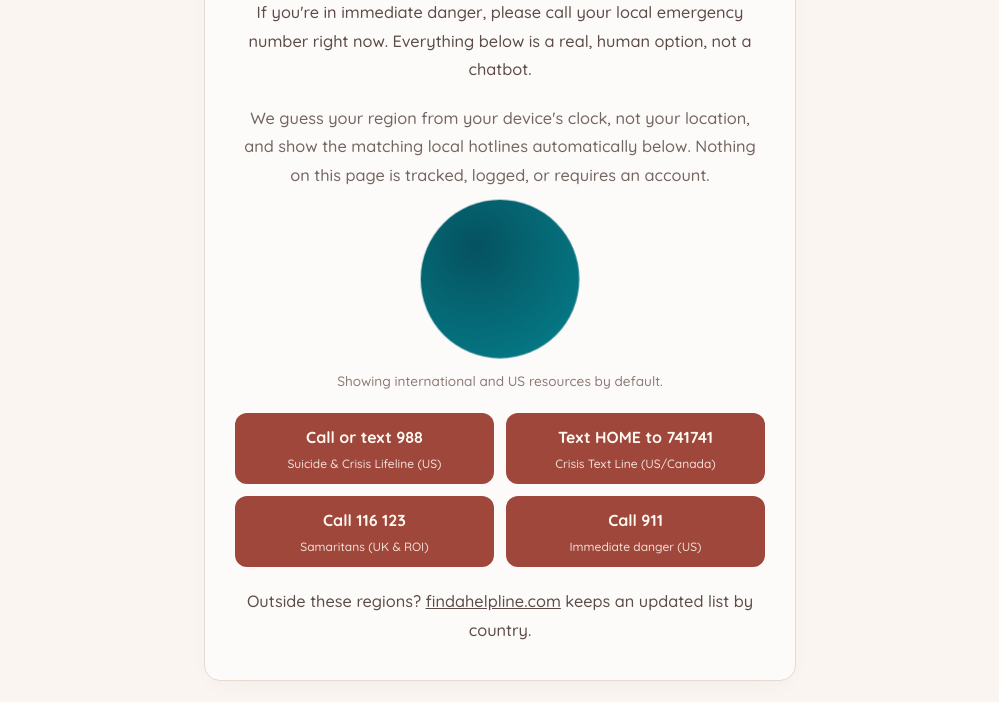
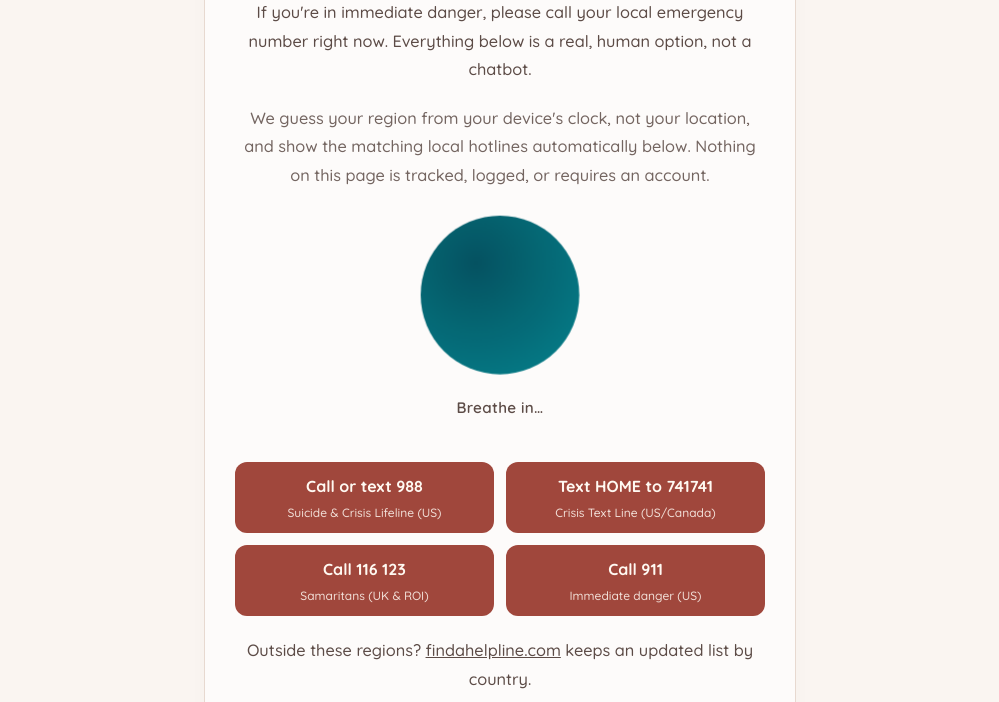
Before and after one commit to sanyamg1305/unravel, a website: page crisis.html in a window 1280 px wide. Shown: the part 398-1100 px from the top of the page, without its empty margins (140-1139 px from the left). Drawn offline with nearby package versions, Linux system fonts and the light colour scheme.

Commit message:
Add breathing cues (tone + label) to Nightstand and First Aid Kit pacers
Syncs synthesized inhale/exhale tones and a "Breathe in.../Breathe out..."
label to the existing .pacer-static circle animation, matching the Garden's
breathing exercise.

Co-Authored-By: Claude Sonnet 5 <noreply@anthropic.com>

```diff
--- a/crisis.html
+++ b/crisis.html
@@ -42,8 +42,9 @@
         <p class="lede lede-sm" style="opacity:0.85;">We guess your region from your device's clock, not your location, and show the matching local hotlines automatically below. Nothing on this page is tracked, logged, or requires an account.</p>
 
         <div class="pacer-static" role="img" aria-label="A slow, expanding and contracting circle, guiding you to breathe in and out"></div>
+        <p class="pacer-word" id="pacer-word" aria-hidden="true">Breathe in…</p>
 
-        <p class="fineprint" id="region-note">Showing international and US resources by default.</p>
+        <p class="fineprint" id="region-note"Showing international and US resources by default.</p>
 
         <div class="tel-grid" id="tel-grid">
           <a class="tel-link" href="tel:988"><span>Call or text 988</span><small>Suicide &amp; Crisis Lifeline (US)</small></a>
--- a/css/styles.css
+++ b/css/styles.css
@@ -631,10 +631,18 @@ textarea:focus-visible, select:focus-visible, [tabindex]:focus-visible {
   border-radius: 50%;
   background: radial-gradient(circle at 35% 30%, var(--teal), var(--blue));
   animation: reset-breathe-simple 12s ease-in-out infinite;
+  margin: 16px auto 0;
 }
 @keyframes reset-breathe-simple {
   0%, 100% { transform: scale(0.85); opacity: 0.7; }
   50% { transform: scale(1.15); opacity: 1; }
+}
+.pacer-word {
+  margin-top: 10px;
+  font-size: 0.95rem;
+  font-weight: 600;
+  color: var(--ink-soft);
+  letter-spacing: 0.02em;
 }
 
 /* ============ Foundation (about) ============ */
--- a/js/crisis.js
+++ b/js/crisis.js
@@ -72,5 +72,76 @@
     }
   }
 
-  document.addEventListener('DOMContentLoaded', render);
+  // Breathing pacer tone, synced to the .pacer-static CSS animation (12s:
+  // 6s expanding/inhale, 6s contracting/exhale). Kept self-contained (no
+  // global.js) since this page is deliberately dependency-free for speed.
+  let pacerAudioCtx = null;
+  function ensurePacerAudioCtx() {
+    const AudioCtx = window.AudioContext || window.webkitAudioContext;
+    if (!AudioCtx) return null;
+    if (!pacerAudioCtx) pacerAudioCtx = new AudioCtx();
+    if (pacerAudioCtx.state === 'suspended') pacerAudioCtx.resume().catch(() => {});
+    return pacerAudioCtx;
+  }
+
+  function playPacerTone(rising) {
+    if (localStorage.getItem('thermostat_mute_audio') === 'true') return;
+    const ctx = ensurePacerAudioCtx();
+    if (!ctx || ctx.state !== 'running') return; // not yet unlocked by a user gesture
+
+    const now = ctx.currentTime;
+    const gain = ctx.createGain();
+    gain.gain.setValueAtTime(0.0001, now);
+    gain.connect(ctx.destination);
+
+    const osc = ctx.createOscillator();
+    osc.type = 'sine';
+    osc.connect(gain);
+
+    if (rising) {
+      osc.frequency.setValueAtTime(220, now);
+      osc.frequency.exponentialRampToValueAtTime(330, now + 5.4);
+    } else {
+      osc.frequency.setValueAtTime(330, now);
+      osc.frequency.exponentialRampToValueAtTime(196, now + 5.4);
+    }
+    gain.gain.exponentialRampToValueAtTime(0.045, now + 0.8);
+    gain.gain.exponentialRampToValueAtTime(0.0001, now + 5.8);
+    osc.start(now);
+    osc.stop(now + 6);
+  }
+
+  function initBreathPacer() {
+    if (!document.querySelector('.pacer-static')) return;
+    const word = document.getElementById('pacer-word');
+
+    let unlocked = false;
+    function unlock() {
+      if (unlocked) return;
+      unlocked = true;
+      ensurePacerAudioCtx();
+    }
+    document.addEventListener('pointerdown', unlock, { once: true });
+    document.addEventListener('keydown', unlock, { once: true });
+
+    const CYCLE_MS = 12000;
+    const HALF_MS = 6000;
+    let lastHalf = null;
+    function tick(now) {
+      const elapsed = now % CYCLE_MS;
+      const half = elapsed < HALF_MS ? 'in' : 'out';
+      if (half !== lastHalf) {
+        lastHalf = half;
+        playPacerTone(half === 'in');
+        if (word) word.textContent = half === 'in' ? 'Breathe in…' : 'Breathe out…';
+      }
+      requestAnimationFrame(tick);
+    }
+    requestAnimationFrame(tick);
+  }
+
+  document.addEventListener('DOMContentLoaded', () => {
+    render();
+    initBreathPacer();
+  });
 })();
```
Also changed, not shown: index.html (+1 -0 lines), js/global.js (+71 -0 lines).
